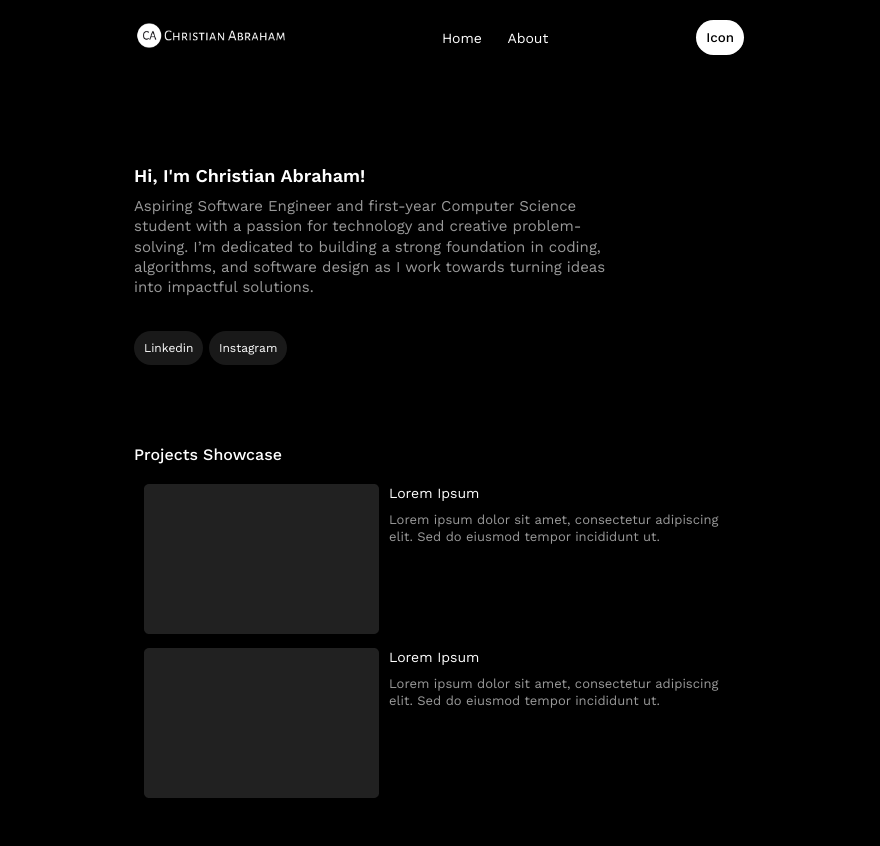
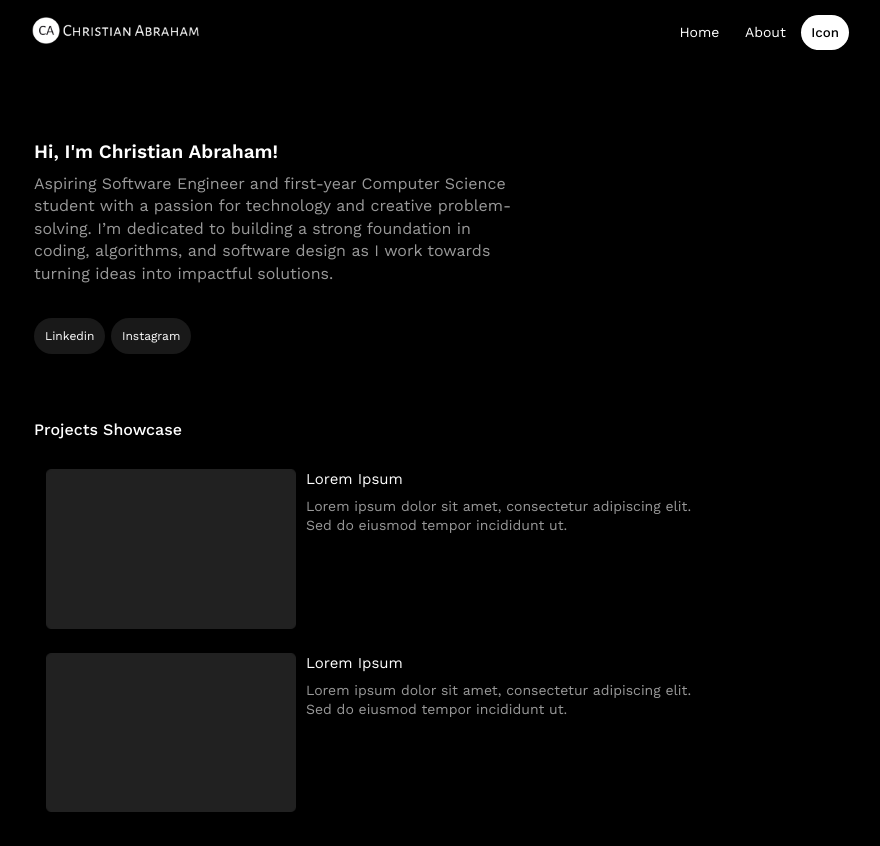
Before and after one commit to christianabrahamyp/personal-website, a plain HTML site: page index.html in a window 1280 px wide. Shown: the whole page, without its empty margins (201-1081 px from the left). Before the commit the page ends 822 px from the top, so only its background shows below. Drawn offline with nearby package versions, Linux system fonts and the light colour scheme.

Commit message:
Add files via upload

```diff
--- a/index.html
+++ b/index.html
@@ -18,11 +18,9 @@
                 <div class="navbar-box">
                     <a href="index.html">Home</a>
                     <a href="#">About</a>
+                    <button class="toggle-button">Icon</button>
                 </div>
 
-                <div class="navbar-toggle">
-                    <button class="toggle-button">Icon</button>
-                </div>
             </nav>
 
             <main class="hero-section">
@@ -42,7 +40,7 @@
                     <p class="project-showcase-intro">Projects Showcase</p>
                     <div class="project-preview">
                         <div class="project-image">
-                            <img src="assets/placeholder-img.png" alt="Project preview image">
+                            <img src="assets/placeholder-img.png" alt="Project preview image" class="placeholder-image">
                         </div>
                         <div class="project-explanation">
                             <p class="project-title">Lorem Ipsum</p>
@@ -55,7 +53,7 @@
 
                     <div class="project-preview">
                         <div class="project-image">
-                            <img src="assets/placeholder-img.png" alt="Project preview image">
+                            <img src="assets/placeholder-img.png" alt="Project preview image" class="placeholder-image">
                         </div>
                         <div class="project-explanation">
                             <p class="project-title">Lorem Ipsum</p>
--- a/main.css
+++ b/main.css
@@ -7,21 +7,21 @@ body {
 .container {
     display: flex;
     flex-direction: column;
-    max-width: 650px;
+    max-width: 850px;
     margin-left: auto;
     margin-right: auto;
   }
 
 /* NavBar */
 .navbar {
-    padding: 20px;
+    padding: 15px;
     display: flex;
     justify-content: space-between;
     align-items: center;
 }
 
 .logo-image {
-    width: 160px;
+    width: 180px;
 }
 
 .toggle-button {
@@ -38,7 +38,7 @@ body {
     margin: 0 10px;
     color: white;
     font-size: 14px;
-    transition: opacity 0.15s
+    transition: opacity 0.15s;
 }
 
 .navbar-box a:hover {
@@ -51,26 +51,26 @@ body {
     flex-direction: column;
     width: 100%;
     padding: 20px;
-    margin-top: 50px;
+    margin-top: 40px;
 }
 /* Hero Section - Main Intro */
 .main-intro {
-    margin-top: 20px;
+    margin-top: 15px;
     flex: 280px;
 }
 
 .title-intro {
     margin-bottom: 10px;
-    font-size: 18px;
+    font-size: 19px;
     font-weight: 600;
     color: white;
 }
 
 .detail-intro {
-    font-size: 15px;
+    font-size: 16px;
     width: 480px;
     color: rgba(255, 255, 255, 0.600);
-    line-height: 1.35;
+    line-height: 1.40;
 }
 
 /* Main Intro - Contact */
@@ -80,11 +80,11 @@ body {
 
 .contact-section a {
     color: white;
-    padding: 10px;
+    padding: 11px;
     font-size: 12px;
     background-color: #191919;
     border-radius: 20px;
-    transition: opacity 0.15s
+    transition: opacity 0.15s;
 }
 
 .contact-section a:hover {
@@ -92,10 +92,6 @@ body {
 }
 
 /* Hero Section - Project Showcase */
-.main-project-showcase {
-    flex: 250px;
-}
-
 .project-showcase-intro {
     color: white;
     font-weight: 500;
@@ -104,8 +100,7 @@ body {
 
 .project-preview {
     display: flex;
-    margin-top: 10px;
-    margin-left: 10px;
+    padding: 10px 12px;
 }
 
 .project-explanation {
@@ -115,16 +110,20 @@ body {
 
 .project-title,
 .project-detail {
-    width: 340px;
+    width: 400px;
 }
 
 .project-title {
     color: white;
-    font-size: 14px;
+    font-size: 15px;
 }
 
 .project-detail {
     margin-top: 8px;
     color: rgba(255, 255, 255, 0.600);
-    font-size: 13px;
+    font-size: 14px;
 }
+
+.placeholder-image {
+    width: 250px;
+}
```
